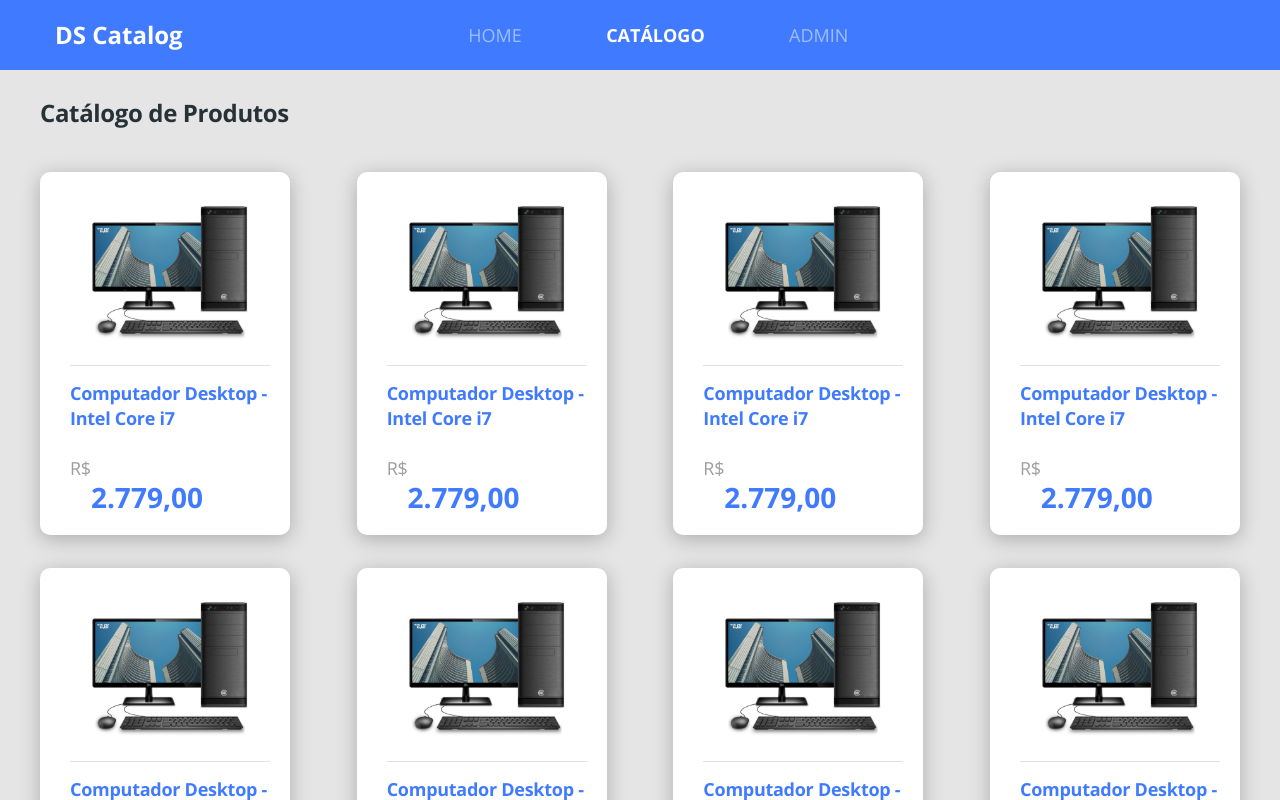
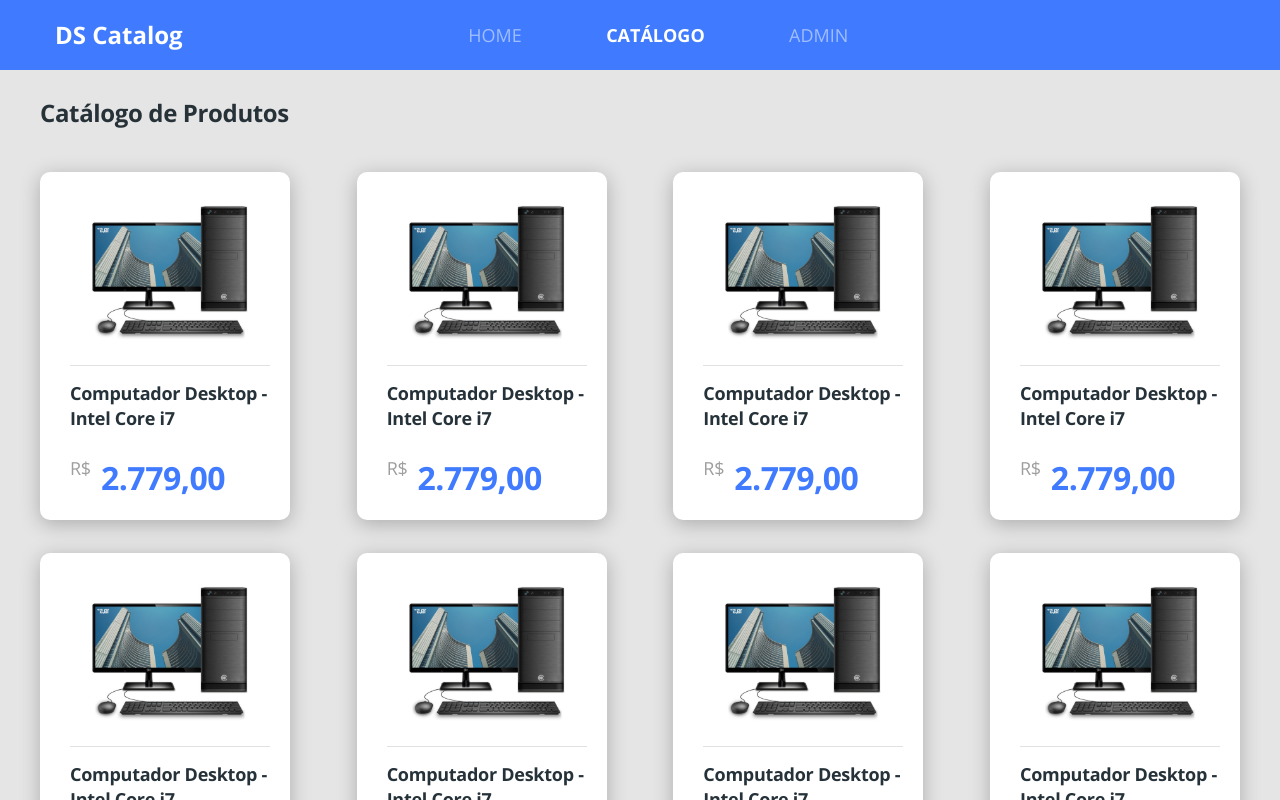
Before and after one commit to Vaszelewski/dscatalog-bootcamp-devsuperior, a React (Create React App) app in the folder front-web/: page /products in a window 1280 px wide. Shown: the top 800 px of the page. Built offline with nearby package versions, Linux system fonts and the light colour scheme.

Commit message:
product details layout final + products layout

```diff
--- /dev/null
+++ b/front-web/src/core/components/ProductPrice/index.tsx
@@ -0,0 +1,15 @@
+import React from 'react';
+import './styles.scss';
+
+type Props = {
+    price:string;
+}
+
+const ProductPrice = ({price} :Props) => (
+    <div className="product-price-container">
+        <span className="product-currency">R$</span>
+        <h3 className="product-price">{price}</h3>
+    </div>
+);
+
+export default ProductPrice
--- /dev/null
+++ b/front-web/src/core/components/ProductPrice/styles.scss
@@ -0,0 +1,19 @@
+.product-currency{
+    font-size:18px;
+    line-height: 25px;
+    letter-spacing: -0.015em;
+    color: #9e9e9e;
+}
+
+.product-price-container{
+    margin-top: 25px;
+    display: flex;
+}
+
+.product-price{
+    font-size: 32px;
+    line-height: 44px;
+    letter-spacing: -0.015em;
+    color: #407BFF;
+    margin-left: 10px;
+}
--- a/front-web/src/pages/Catalog/components/ProductCard/index.tsx
+++ b/front-web/src/pages/Catalog/components/ProductCard/index.tsx
@@ -1,6 +1,7 @@
 import React from 'react';
 import './styles.scss'
 import {ReactComponent as ProductImage} from '../../../../core/assets/images/product.svg'
+import ProductPrice from '../../../../core/components/ProductPrice';
 
 const ProductCard = () =>(
     <div className="card-base border-radius-10 product-card">
@@ -9,10 +10,7 @@
             <h6 className="product-name">
                 Computador Desktop - Intel Core i7
             </h6>
-            <div className="product-price-container">
-                <span className="product-currency">R$</span>
-                <h3 className="product-price-container">2.779,00</h3>
-            </div>
+            <ProductPrice price="2.779,00" />
         </div>
     </div>
 
--- a/front-web/src/pages/Catalog/components/ProductCard/styles.scss
+++ b/front-web/src/pages/Catalog/components/ProductCard/styles.scss
@@ -14,24 +14,5 @@
     font-size: 18px;
     line-height: 25px;
     letter-spacing: -0.015em;
+    color:#263239;
 }
-
-.product-currency{
-    font-size:18px;
-    line-height: 25px;
-    letter-spacing: -0.015em;
-    color: #9e9e9e;
-}
-
-.product-price-container{
-    margin-top: 25px;
-    display: flex;
-}
-
-.product-price{
-    font-size: 32px;
-    line-height: 44px;
-    letter-spacing: -0.015em;
-    color: #407BFF;
-    margin-left: 10px;
-}
--- a/front-web/src/pages/Catalog/components/ProductDetails/index.tsx
+++ b/front-web/src/pages/Catalog/components/ProductDetails/index.tsx
@@ -3,6 +3,7 @@
 import './styles.scss';
 import {ReactComponent as ArrowIcon } from '../../../../core/assets/images/arrow.svg'
 import {ReactComponent as ProductImage } from '../../../../core/assets/images/product.svg'
+import ProductPrice from '../../../../core/components/ProductPrice';
 
 type ParamsType = {
     productId: string;
@@ -10,6 +11,8 @@
 
 const ProductDetails = () => {
     const {productId} = useParams<ParamsType>();
+
+    console.log(productId);
     return (
         <div className="product-details-container">
             <div className="card-base border-radius-20 product-details">
@@ -25,6 +28,7 @@
                         <h1 className="product-details-name">
                             Computador Desktop - Intel Core i7
                         </h1>
+                        <ProductPrice price="2.779,00" />
                     </div>
                     <div className="col-6 product-details-card">
                         <h1 className="product-description-title">
--- a/front-web/src/pages/Catalog/components/ProductDetails/styles.scss
+++ b/front-web/src/pages/Catalog/components/ProductDetails/styles.scss
@@ -60,3 +60,8 @@
     letter-spacing: -0.015em;
     margin-top: 35px;
 }
+
+.product-details .product-price{
+    font-size: 48px;
+
+}
```
